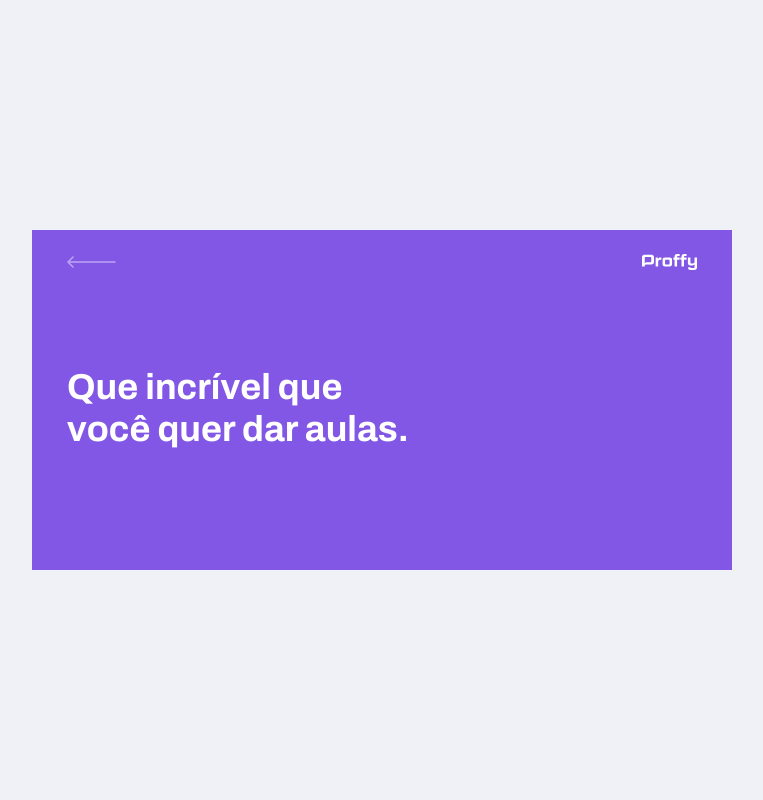
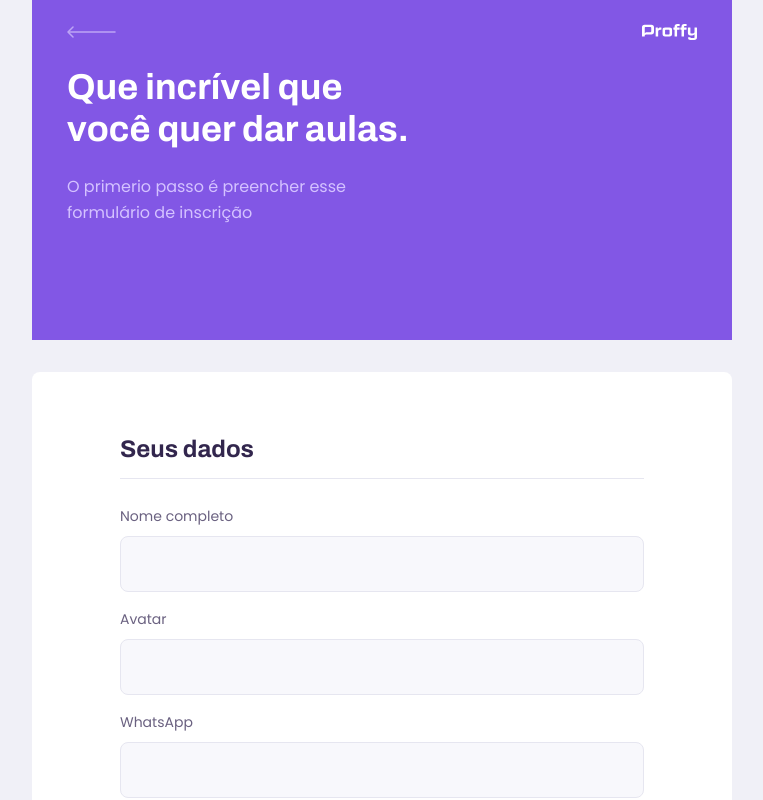
Before and after one commit to WardAndre/NextLevelWeek, a React (Create React App) app: page /give-classes in a window 1280 px wide. Shown: the top 800 px of the page, without its empty margins (258-1021 px from the left). Built offline with nearby package versions, Linux system fonts and the light colour scheme.

Commit message:
form with components

```diff
--- /dev/null
+++ b/src/components/Input/index.tsx
@@ -0,0 +1,18 @@
+import React, {InputHTMLAttributes} from 'react'
+import './styles.css'
+
+interface InputProps extends InputHTMLAttributes<HTMLInputElement> {
+    name: string
+    label: string
+}
+
+const Input: React.FC<InputProps> = ({label, name, ...rest}) => {
+    return (
+        <div className="input-block">
+            <label htmlFor={name}>{label}</label>
+            <input type="text" id={name} {...rest}/>
+        </div>
+    )
+}
+
+export default Input
--- /dev/null
+++ b/src/components/Input/styles.css
@@ -0,0 +1,34 @@
+.input-block {
+    position: relative;
+}
+
+.input-block + .input-block{
+    margin-top: 1.4rem;
+}
+
+.input-block label {
+    font-size: 1.4rem;
+}
+
+.input-block input {
+    width: 100%;
+    height: 5.6rem;
+    margin-top: 0.8rem;
+    border-radius: 0.8rem;
+    background: var(--color-input-background);
+    border: 1px solid var(--color-line-in-white);
+    outline: 0;
+    padding: 0 1.6rem;
+    font: 1.6rem Archivo;
+}
+
+.input-block:focus-within::after {
+    width: calc(100% -3.2rem);
+    height: 2px;
+    content: '';
+    background: var(--color-primary-light);
+    position: absolute;
+    left: 1.6rem;
+    right: 1.6rem;
+    bottom: 0;
+}
--- a/src/components/PageHeader/index.tsx
+++ b/src/components/PageHeader/index.tsx
@@ -6,6 +6,7 @@ import './styles.css'
 
 interface PageHeaderProps {
     title: string
+    description?: string
 }
 
 const PageHeader: React.FC<PageHeaderProps> = (props) => {
@@ -20,6 +21,7 @@ const PageHeader: React.FC<PageHeaderProps> = (props) => {
 
                  <div className="header-content">
                      <strong>{props.title}</strong>
+                        {props.description && <p>{props.description}</p>}
 
                      {props.children}
                  </div>
--- a/src/components/PageHeader/styles.css
+++ b/src/components/PageHeader/styles.css
@@ -40,6 +40,14 @@
     color: var(--color-title-in-primary);
 }
 
+.page-header .header-content p {
+    max-width: 30rem;
+    font-size: 1.6rem;
+    line-height: 2.6rem;
+    color: var(--color-text-in-primary);
+    margin-top: 2.4rem;
+}
+
 @media (min-width: 700px) {
     .page-header {
         height: 340px;
--- a/src/pages/TeacherForm/index.tsx
+++ b/src/pages/TeacherForm/index.tsx
@@ -1,10 +1,30 @@
 import React from 'react'
 import PageHeader from '../../components/PageHeader';
+import './styles.css'
+import Input from '../../components/Input';
 
 function TeacherForm() {
     return (
         <div id="page-teacher-form" className="container">
-           <PageHeader title="Que incrível que você quer dar aulas."/>
+           <PageHeader
+            title="Que incrível que você quer dar aulas."
+            description="O primerio passo é preencher esse formulário de inscrição"
+            />
+
+            <main>
+                <fieldset>
+                    <legend>Seus dados</legend>
+                    <Input name="name" label="Nome completo" />
+                    <Input name="avatar" label="Avatar" />
+                    <Input name="whatsapp" label="WhatsApp" />
+                </fieldset>
+
+                <fieldset>
+                    <legend>Sobre a aula</legend>
+                    <Input name="subject" label="Matéria" />
+                    <Input name="cost" label="Custo da sua hora por aula" />
+                </fieldset>
+            </main>
         </div>
     )
 }
--- /dev/null
+++ b/src/pages/TeacherForm/styles.css
@@ -0,0 +1,39 @@
+#page-teacher-form {
+   width: 100vw;
+   height: 100vh;
+}
+
+#page-teacher-form .page-header .header-content {
+    margin-bottom: 6.4rem;
+}
+
+#page-teacher-form main {
+    background: var(--color-box-base);
+    width: 100%;
+    max-width: 74rem;
+    border-radius: 0.8rem;
+    margin: 3.2rem auto 3.2rem;
+    padding: 6.4rem;
+    overflow: hidden;
+}
+
+#page-teacher-form main fieldset {
+    border: 0;
+    padding: 0 2.4rem;
+}
+
+#page-teacher-form main fieldset + fieldset {
+    margin-top: 6.4rem;
+}
+
+#page-teacher-form main fieldset legend {
+    font: 700 2.4rem Archivo;
+    color: var(--color-text-title);
+    margin-bottom: 2.4rem;
+    display: flex;
+    align-items: center;
+    justify-content: space-between;
+    width: 100%;
+    padding-bottom: 1.6rem;
+    border-bottom: 1px solid var(--color-line-in-white);
+}
--- a/src/pages/TeacherList/index.tsx
+++ b/src/pages/TeacherList/index.tsx
@@ -2,6 +2,7 @@ import React from 'react'
 import './styles.css'
 import PageHeader from '../../components/PageHeader'
 import TeacherItem from '../../components/TeacherItem'
+import Input from '../../components/Input'
 
 
 function TeacherList() {
@@ -9,20 +10,9 @@ function TeacherList() {
         <div id="page-teacher-list" className="container">
            <PageHeader title="Estes são os proffys disponíveis.">
                <form id="search-teachers">
-                   <div className="input-block">
-                       <label htmlFor="subject">Matéria</label>
-                       <input type="text" id="subject"/>
-                   </div>
-
-                   <div className="input-block">
-                       <label htmlFor="week_day">Dia da semana</label>
-                       <input type="text" id="week_day"/>
-                   </div>
-
-                   <div className="input-block">
-                       <label htmlFor="time">Hora</label>
-                       <input type="text" id="time"/>
-                   </div>
+                   <Input name="subject" label="Matéria" />
+                   <Input name="week_day" label="Dia da semana" />
+                   <Input type="time" name="time" label="Hora" />
                </form>
            </PageHeader>
 
--- a/src/pages/TeacherList/styles.css
+++ b/src/pages/TeacherList/styles.css
@@ -9,41 +9,6 @@
 
 #search-teachers label {
     color: var(--color-text-primary);
-}
-
-#search-teachers .input-block {
-    position: relative;
-}
-
-#search-teachers .input-block + .input-block{
-    margin-top: 1.4rem;
-}
-
-#search-teachers .input-block label {
-    font-size: 1.4rem;
-}
-
-#search-teachers .input-block input {
-    width: 100%;
-    height: 5.6rem;
-    margin-top: 0.8rem;
-    border-radius: 0.8rem;
-    background: var(--color-input-background);
-    border: 1px solid var(--color-line-in-white);
-    outline: 0;
-    padding: 0 1.6rem;
-    font: 1.6rem Archivo;
-}
-
-#search-teachers .input-block:focus-within::after {
-    width: calc(100% -3.2rem);
-    height: 2px;
-    content: '';
-    background: var(--color-primary-light);
-    position: absolute;
-    left: 1.6rem;
-    right: 1.6rem;
-    bottom: 0;
 }
 
 #page-teacher-list main {
```
